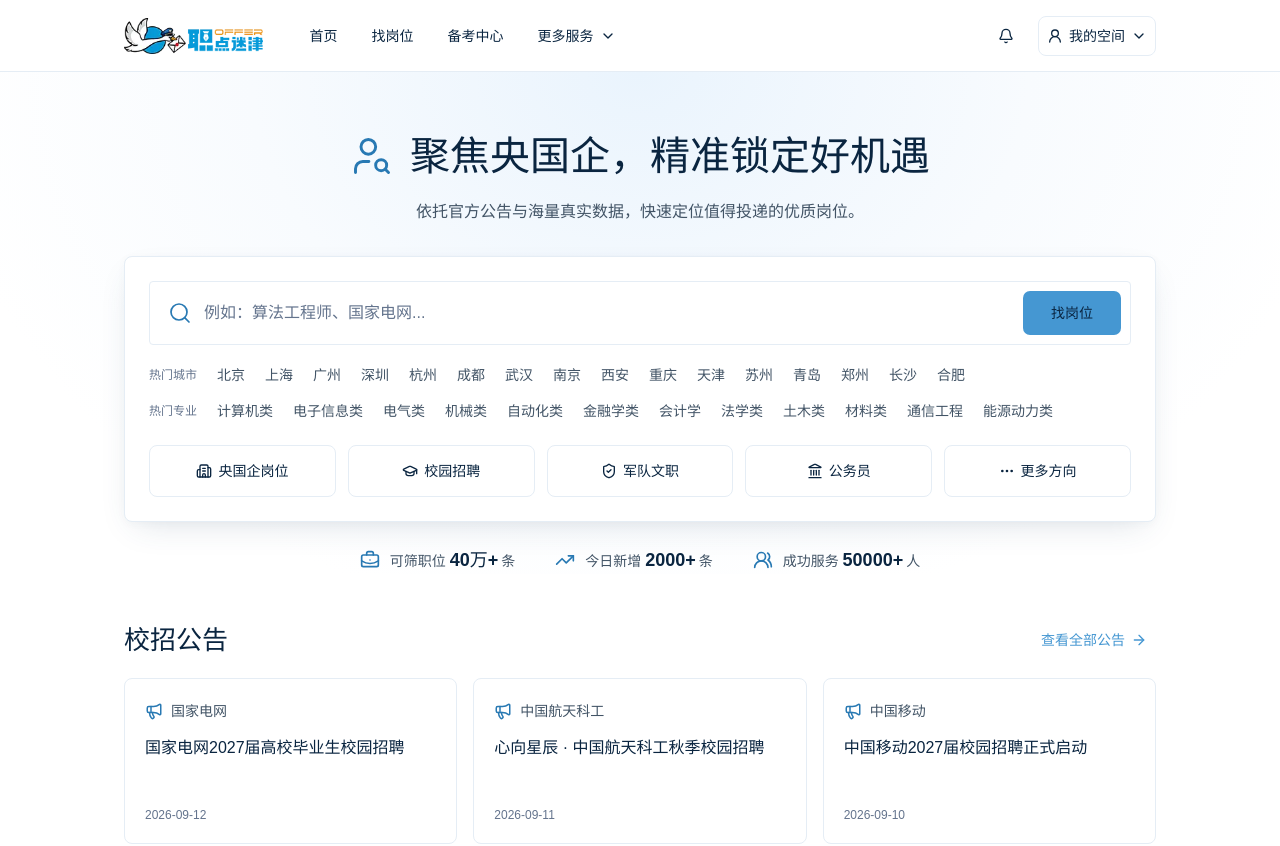
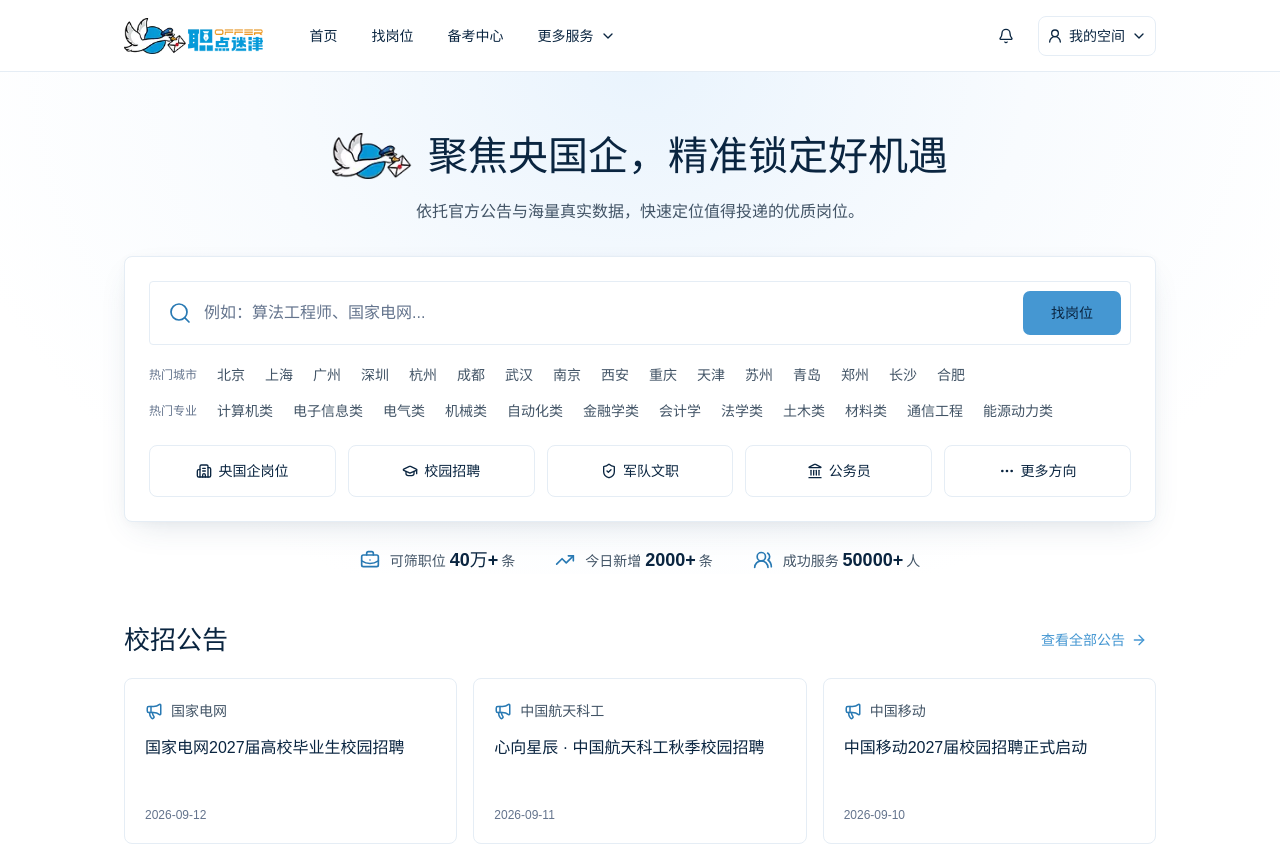
Before and after one commit to lacklock/zhidianmijin-web, a React (Vite) app: page / in a window 1280 px wide. Shown: the top 846 px of the page. Built offline with nearby package versions, Linux system fonts and the light colour scheme.

Commit message:
调整 ui

```diff
--- a/src/App.tsx
+++ b/src/App.tsx
@@ -1,7 +1,7 @@
 import { SiteHeader, SiteFooter } from '@/components/home/site-chrome'
 import { SearchPanel } from '@/components/home/search-panel'
 import { Announcements, RecommendedJobs } from '@/components/home/opportunities'
-import { UserSearch } from 'lucide-react'
+import SiteLogo from '@/assets/zhidian-icon.png'
 
 export default function App() {
   return (
@@ -9,18 +9,24 @@
       <SiteHeader />
       <main>
         <section
-          className="bg-[radial-gradient(ellipse_at_50%_0%,_#eaf4fd_0%,_#f8fbfe_43%,_#fff_78%)]"
+          className="bg-[radial-gradient(ellipse_at_50%_0%,#eaf4fd_0%,#f8fbfe_43%,#fff_78%)]"
           aria-labelledby="hero-title"
         >
-          <div className="w-full max-w-[1080px] px-6 mx-auto max-[850px]:px-5">
-            <div className="pt-14 pb-8 text-center [&_h1]:flex [&_h1]:items-center [&_h1]:justify-center [&_h1]:gap-4 [&_h1]:text-[clamp(28px,_3.4vw,_40px)] [&_h1]:leading-[1.4] [&_h1]:font-normal [&_h1_>_svg]:size-11 [&_h1_>_svg]:text-interaction [&_h1_>_svg]:stroke-[1.6] [&_strong]:font-bold [&_p]:mt-4 [&_p]:text-secondary-foreground [&_p]:text-base max-[850px]:pt-10 max-[850px]:[&_h1]:text-[28px] max-[850px]:[&_h1]:gap-3 max-[850px]:[&_h1_>_svg]:size-9 max-[850px]:[&_p]:text-sm">
-              <h1 id="hero-title">
-                <UserSearch aria-hidden="true" />
+          <div className="w-full max-w-270 px-6 mx-auto max-[850px]:px-5">
+            <div className="pt-14 pb-8 text-center max-[850px]:pt-10">
+              <h1
+                id="hero-title"
+                className="flex items-center justify-center gap-4 text-[clamp(28px,3.4vw,40px)] leading-[1.4] font-normal max-[850px]:gap-3 max-[850px]:text-[28px]"
+              >
+                <img src={SiteLogo} alt="职点迷津" className="w-20 h-auto" />
                 <span>
-                  聚焦央国企，<strong>精准锁定好机遇</strong>
+                  聚焦央国企，
+                  <strong className="font-bold">精准锁定好机遇</strong>
                 </span>
               </h1>
-              <p>依托官方公告与海量真实数据，快速定位值得投递的优质岗位。</p>
+              <p className="mt-4 text-base text-secondary-foreground max-[850px]:text-sm">
+                依托官方公告与海量真实数据，快速定位值得投递的优质岗位。
+              </p>
             </div>
             <SearchPanel />
           </div>
```
Also changed, not shown: src/assets/zhidian-icon.png (added).
